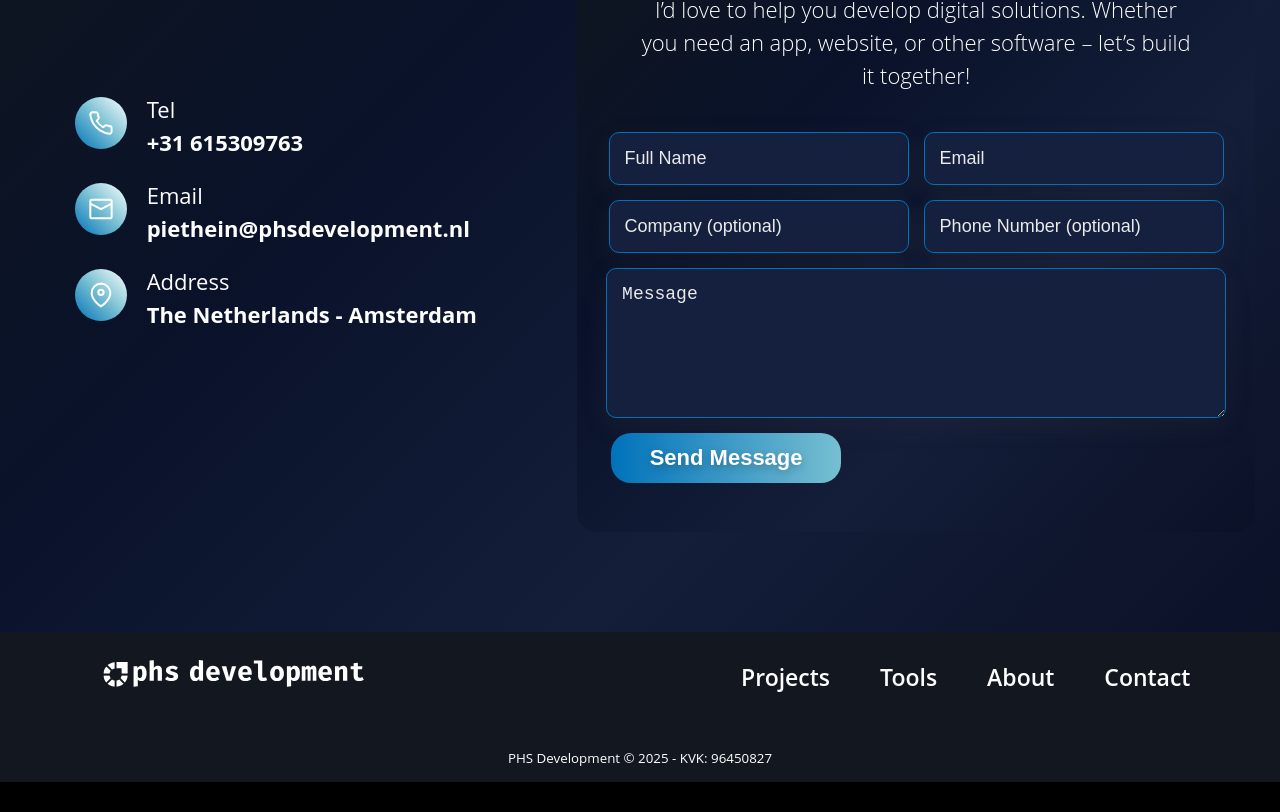
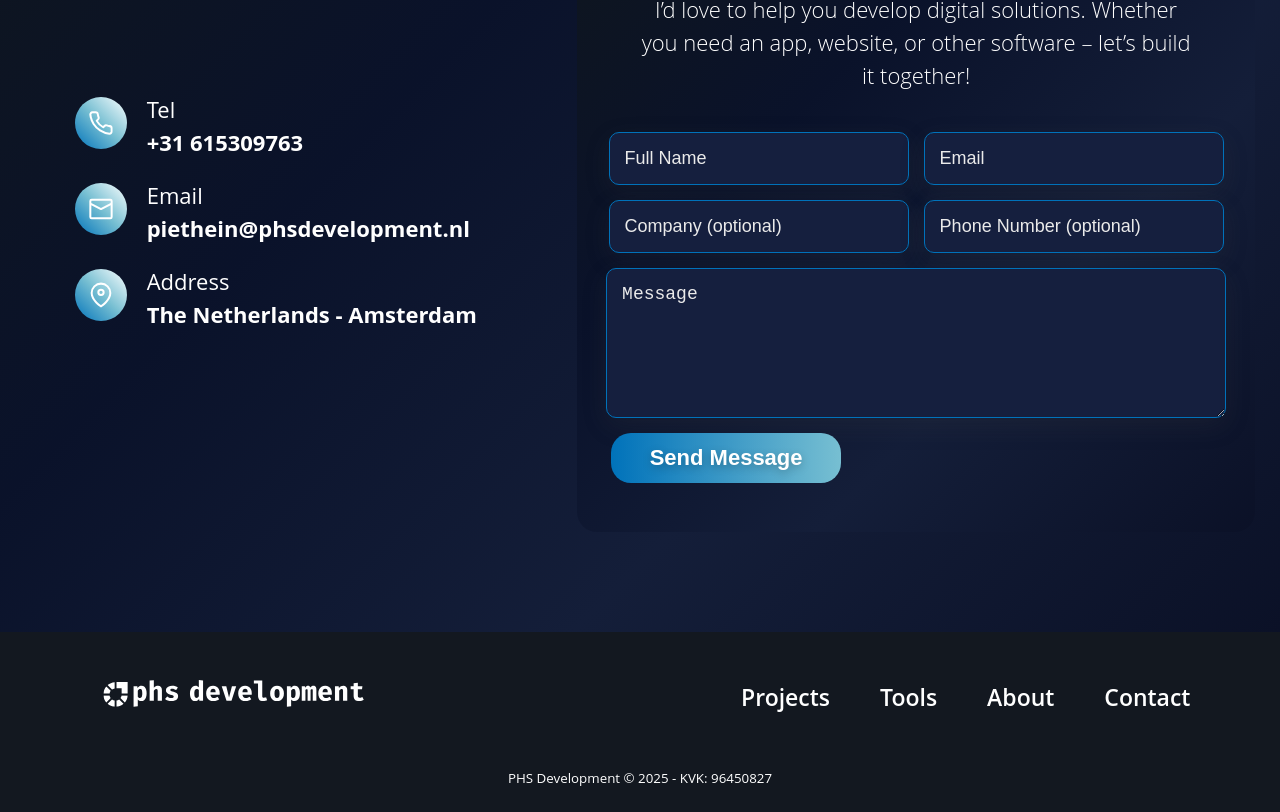
Before and after one commit to phsworks/portfolio-react, a React (Vite) app: page / in a window 1280 px wide. Shown: the part 4963-5775 px from the top of the page. Before the commit the page ends 5745 px from the top, so only its background shows below. Built offline with nearby package versions, Linux system fonts and the light colour scheme.

Commit message:
footer adjusted

```diff
--- a/src/Components/Footer.css
+++ b/src/Components/Footer.css
@@ -45,7 +45,6 @@
     font-size: 16px;
   }
   Li:hover {
-    transform: scale(1.02);
     cursor: pointer;
   }
 }
@@ -91,7 +90,7 @@
 
 @media (min-width: 1100px) {
   .footer-container {
-    padding-top: 10px;
+    padding-top: 20px;
     gap: 50px;
   }
 
@@ -102,7 +101,7 @@
 
   }
   .footer-container {
-    height: 150px;
+    height: 180px;
   }
 
   .footer-items {
```
